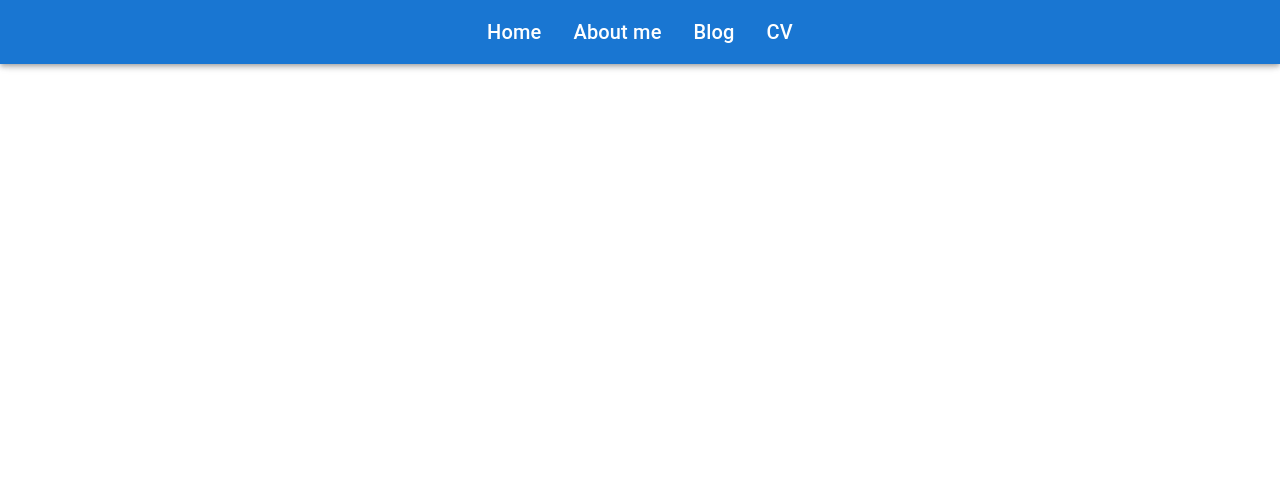
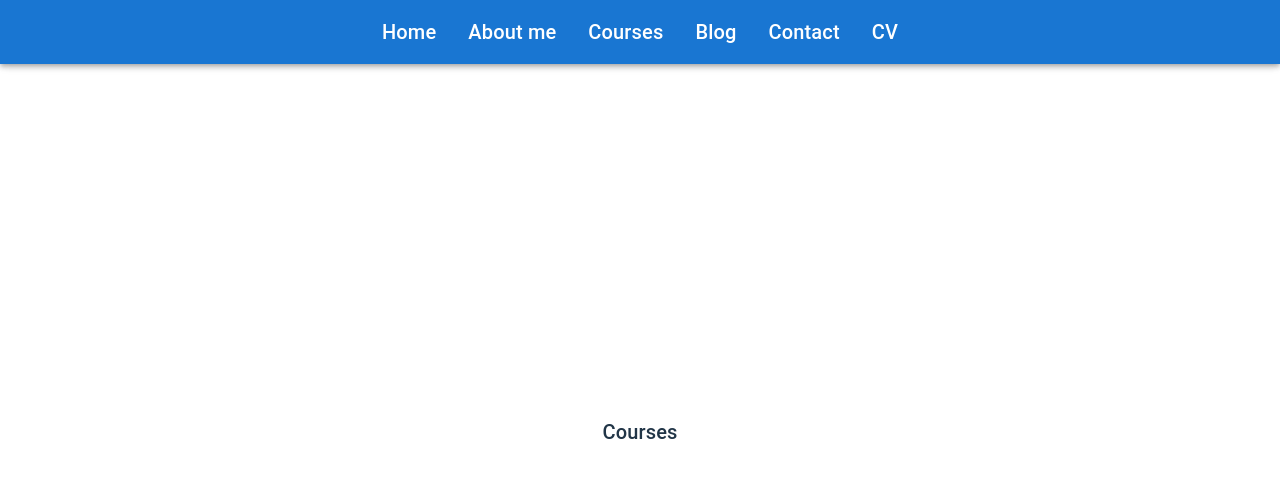
Before and after one commit to naxy-dong/personal-website, a React (Vite) app: page /Courses in a window 1280 px wide. Shown: the top 478 px of the page. Built offline with nearby package versions, Linux system fonts and the light colour scheme.

Commit message:
Added contact and courses page.

```diff
--- a/src/App.tsx
+++ b/src/App.tsx
@@ -4,6 +4,9 @@ import Navbar from "./Components/Navbar";
 import Home from "./Pages/Home";
 import AboutMe from "./Pages/AboutMe";
 import Blog from "./Pages/Blog";
+import Contact from "./Pages/Contact";
+import Courses from "./Pages/Courses";
+
 function App() {
   return (
     <>
@@ -11,7 +14,9 @@ function App() {
       <Routes>
         <Route path="/" element={<Home />} />
         <Route path="/AboutMe" element={<AboutMe />} />
+        <Route path="/Courses" element={<Courses />} />
         <Route path="/Blog" element={<Blog />} />
+        <Route path="/Contact" element={<Contact />} />
       </Routes>
     </>
   );
--- a/src/Components/Navbar.tsx
+++ b/src/Components/Navbar.tsx
@@ -1,7 +1,6 @@
 import styled from "@emotion/styled";
 import { Search } from "@mui/icons-material";
 import AppBar from "@mui/material/AppBar";
-import Button from "@mui/material/Button";
 import IconButton from "@mui/material/IconButton";
 import Toolbar from "@mui/material/Toolbar";
 import Typography from "@mui/material/Typography";
@@ -51,8 +50,16 @@ function Navbar() {
             <Typography variant="h6">About me</Typography>
           </StyledLink>
 
+          <StyledLink to="/Courses">
+            <Typography variant="h6">Courses</Typography>
+          </StyledLink>
+
           <StyledLink to="/Blog">
             <Typography variant="h6">Blog</Typography>
+          </StyledLink>
+
+          <StyledLink to="/Contact">
+            <Typography variant="h6">Contact</Typography>
           </StyledLink>
 
           <StyledLink target="_blank" to="https://google.com">
--- /dev/null
+++ b/src/Pages/Contact.tsx
@@ -0,0 +1,11 @@
+import { Typography } from "@mui/material";
+
+function Contact() {
+  return (
+    <>
+      <Typography variant="h6">Contact</Typography>
+    </>
+  );
+}
+
+export default Contact;
--- /dev/null
+++ b/src/Pages/Courses.tsx
@@ -0,0 +1,11 @@
+import { Typography } from "@mui/material";
+
+function Courses() {
+  return (
+    <>
+      <Typography variant="h6">Courses</Typography>
+    </>
+  );
+}
+
+export default Courses;
```
Also changed, not shown: src/data/blog.tsx (+13 -0 lines), src/assets/day1.png (added).
